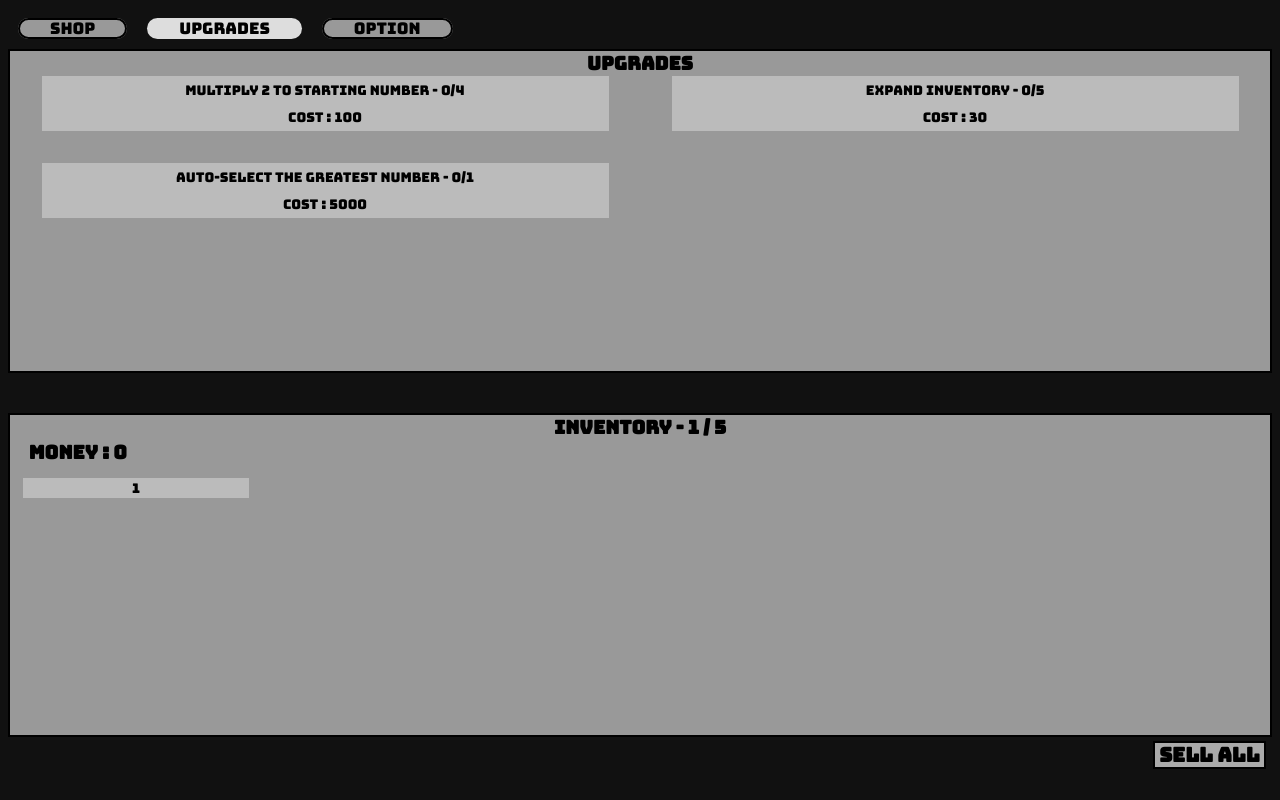
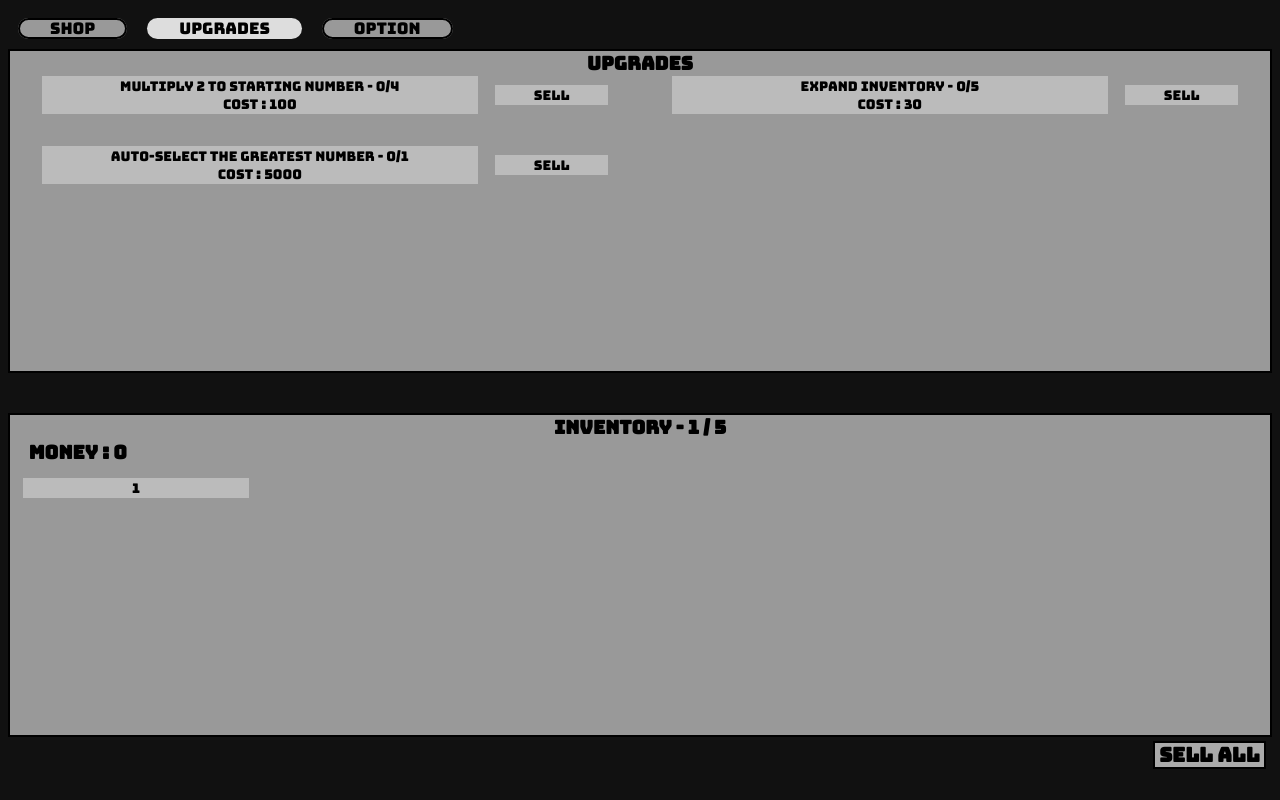
Before and after one commit to bu-gye-jeong/not-a-merge-game, a React (Create React App) app: page / in a window 1280 px wide. Both pictures are taken after a click on the element "upgrades". Built offline with nearby package versions, Linux system fonts and the light colour scheme.

Commit message:
added sell button

```diff
--- a/package.json
+++ b/package.json
@@ -11,11 +11,13 @@
     "@types/node": "^12.0.0",
     "@types/react": "^16.9.0",
     "@types/react-dom": "^16.9.0",
+    "@types/react-html-parser": "^2.0.2",
     "@types/react-redux": "^7.1.7",
     "decimal.js": "^10.3.1",
     "gh-pages": "^3.2.3",
     "react": "^17.0.2",
     "react-dom": "^17.0.2",
+    "react-html-parser": "^2.0.2",
     "react-redux": "^7.2.0",
     "react-scripts": "4.0.3",
     "typescript": "~4.1.5"
--- a/src/components/shopItem.tsx
+++ b/src/components/shopItem.tsx
@@ -1,5 +1,6 @@
 import React from "react";
 import { IShopContent } from "../constants/shopContents";
+import ReactHtmlParser from "react-html-parser";
 
 export const ShopItem = ({
   content,
@@ -20,7 +21,11 @@ export const ShopItem = ({
             ${isClicked ? "clicked" : ""}
             ${cannotClick ? "cannotClick" : ""}`}
       onClick={onClick}>
-      {isOpen ? <span className="exp">{content.exp}</span> : ""}
+      {isOpen ? (
+        <span className="exp">{ReactHtmlParser(content.exp)}</span>
+      ) : (
+        ""
+      )}
       {isOpen
         ? " - Cost : " + content.price
         : content.unlockPrice + " to unlock"}
--- /dev/null
+++ b/src/components/upgradeButton.tsx
@@ -0,0 +1,34 @@
+import React from "react";
+
+export const UpgradeButton = ({
+  content,
+  onBuy,
+  onSell,
+  buyClassName,
+  sellClassName,
+}: {
+  content: string;
+  onBuy: React.MouseEventHandler<HTMLButtonElement>;
+  onSell: React.MouseEventHandler<HTMLButtonElement>;
+  buyClassName: string;
+  sellClassName: string;
+}) => {
+  return (
+    <div className="upgrade">
+      <button className={buyClassName} onClick={onBuy}>
+        {content.split("\n").map((line, i) => {
+          return (
+            <span key={i}>
+              {line}
+              <br />
+            </span>
+          );
+        })}
+      </button>
+
+      <button className={sellClassName} onClick={onSell}>
+        Sell
+      </button>
+    </div>
+  );
+};
--- a/src/constants/shopContents.tsx
+++ b/src/constants/shopContents.tsx
@@ -39,4 +39,11 @@ export const shopContents: IShopContent[] = [
     unlockPrice: "2000",
     price: "100",
   },
+  {
+    paramCount: 1,
+    exp: "x<sup>1.2</sup>",
+    calc: (num) => D(num).pow(1.2).toFixed(2),
+    unlockPrice: "100000",
+    price: "10000",
+  },
 ];
--- a/src/constants/upgrades.tsx
+++ b/src/constants/upgrades.tsx
@@ -6,6 +6,13 @@ export interface IUpgrade {
   content: string;
   price(count: number): string;
   action?(
+    count: number,
+    save: ISaveState
+  ): {
+    payload?: any;
+    type: string;
+  };
+  sellAction?(
     count: number,
     save: ISaveState
   ): {
@@ -24,12 +31,15 @@ export const upgrades: IUpgrade[] = [
         .toString(),
     action: (count, { startingNumber }) =>
       setStartingNumber(Decimal.mul(startingNumber, 2).toString()),
+    sellAction: (count, { startingNumber }) =>
+      setStartingNumber(Decimal.div(startingNumber, 2).toString()),
   },
   {
     count: 5,
     content: "Expand inventory",
     price: (count) => Decimal.pow(1000, count).mul(30).toString(),
     action: (count, { invMax }) => setInvMax(invMax + 1),
+    sellAction: (count, { invMax }) => setInvMax(invMax - 1),
   },
   {
     count: 1,
--- a/src/containers/upgrades.tsx
+++ b/src/containers/upgrades.tsx
@@ -1,7 +1,7 @@
 import React from "react";
-import { PlainButton } from "../components/PlainButton";
+import { UpgradeButton } from "../components/upgradeButton";
 import { IUpgrade, upgrades } from "../constants/upgrades";
-import { buyUpgrade, setMoney } from "../slices/saveSlice";
+import { buyUpgrade, sellUpgrade, setMoney } from "../slices/saveSlice";
 import { D } from "../utils/decimal";
 import { useAppDispatch, useAppSelector } from "../utils/hooks";
 
@@ -12,28 +12,37 @@ export const Upgrades = () => {
   const money = useAppSelector((state) => state.save.money);
   const save = useAppSelector((state) => state.save);
 
-  const handleClick = (v: IUpgrade, i: number) => {
+  const handleBuy = (v: IUpgrade, i: number) => {
+    if (upgrade[i] >= v.count) return;
     const price = D(v.price(upgrade[i]));
     if (price.gt(money)) return;
-    dispatch(setMoney(D(money).sub(price).toString()));
+    dispatch(setMoney(D(money).sub(price).toFixed(2)));
     dispatch(buyUpgrade(i));
     if (v.action) dispatch(v.action(upgrade[i], save));
+  };
+  const handleSell = (v: IUpgrade, i: number) => {
+    if (upgrade[i] <= 0) return;
+    const price = D(v.price(upgrade[i] - 1));
+    dispatch(setMoney(D(price).mul(0.5).add(money).toFixed(2)));
+    dispatch(sellUpgrade(i));
+    if (v.sellAction) dispatch(v.sellAction(upgrade[i], save));
   };
 
   const upgradeBtns = upgrades.map((v, i) => {
     return (
-      <PlainButton
-        content={`${v.content} - ${upgrade[i]}/${v.count}\nCost : ${v.price(
-          upgrade[i]
-        )}`}
-        onClick={() => handleClick(v, i)}
-        id={"upgrade" + i}
-        className={`upgrade ${
+      <UpgradeButton
+        content={`${v.content} - ${upgrade[i]}/${v.count}\nCost : ${
+          upgrade[i] >= v.count ? "LVL MAX" : v.price(upgrade[i])
+        }`}
+        onBuy={() => handleBuy(v, i)}
+        buyClassName={`buyUpgrade ${
           D(v.price(upgrade[i])).gt(money) || upgrade[i] === v.count
             ? "cannotClick"
             : ""
-        } ${upgrade[i] === v.count ? "max" : ""}`}
-        key={i}></PlainButton>
+        } ${upgrade[i] >= v.count ? "max" : ""}`}
+        onSell={() => handleSell(v, i)}
+        sellClassName={`sellUpgrade ${upgrade[i] <= 0 ? "cannotClick" : ""}`}
+        key={i}></UpgradeButton>
     );
   });
 
--- a/src/index.css
+++ b/src/index.css
@@ -97,6 +97,11 @@ button:hover:not(.cannotClick) {
   font-size: 1.5em;
 }
 
+.exp sup {
+  font-family: "NeoEular";
+  font-size: 0.5em;
+}
+
 .shopItem.clicked {
   background-color: #ddd;
 }
@@ -113,8 +118,17 @@ button:hover:not(.cannotClick) {
   margin-top: 0;
 }
 
-.upgrade.max {
+.upgrade .max {
   background-color: #ddd;
+}
+
+.buyUpgrade {
+  width: 77%;
+}
+
+.sellUpgrade {
+  width: 20%;
+  margin-left: 3%;
 }
 
 /* options */
--- a/src/slices/saveSlice.tsx
+++ b/src/slices/saveSlice.tsx
@@ -57,7 +57,7 @@ const saveSlice = createSlice({
       }
       state.clickedNumber.push(action.payload);
     },
-    hardReset(state, action: PayloadAction) {
+    hardReset(state) {
       state.invMax = initialState.invMax;
       state.inventory = initialState.inventory;
       state.itemBought = initialState.itemBought;
@@ -74,6 +74,9 @@ const saveSlice = createSlice({
     buyUpgrade(state, action: PayloadAction<number>) {
       state.upgrade[action.payload] += 1;
     },
+    sellUpgrade(state, action: PayloadAction<number>) {
+      state.upgrade[action.payload] -= 1;
+    },
   },
 });
 
@@ -89,6 +92,7 @@ export const {
   hardReset,
   setStartingNumber,
   buyUpgrade,
+  sellUpgrade,
 } = saveSlice.actions;
 
 export default saveSlice.reducer;
```
Also changed, not shown: 1 other file (tests, documents, lock files or other folders).
